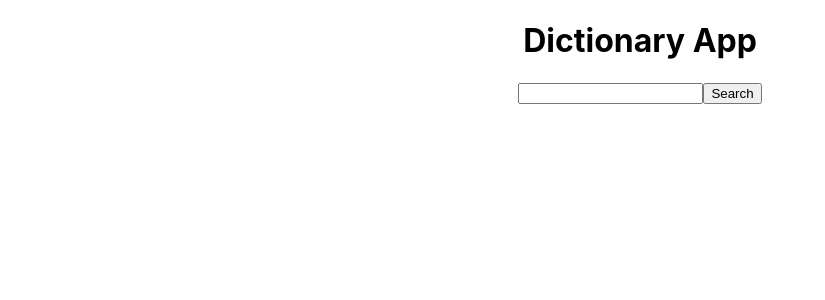
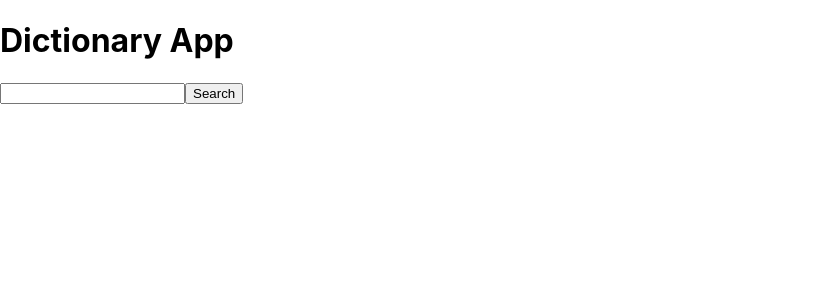
Before and after one commit to deekshithhh/XDictionary, a React (Create React App) app in the folder xdict/: page / in a window 1280 px wide. Shown: the top 300 px of the page, without its empty margins (0-825 px from the left). Built offline with nearby package versions, Linux system fonts and the light colour scheme.

Commit message:
Test Case handle

```diff
--- a/xdict/src/App.js
+++ b/xdict/src/App.js
@@ -3,7 +3,7 @@ import './App.css';
 import Dictionary from './Components/Home';
 function App() {
   return (
-    <div className="App">
+    <div >
      <Dictionary/>
     </div>
   );
--- a/xdict/src/Components/Home.jsx
+++ b/xdict/src/Components/Home.jsx
@@ -1,4 +1,4 @@
-import { useState } from "react";
+import { useEffect, useState } from "react";
 
 export default function Dictionary() {
   const [text, setText] = useState("");
@@ -14,6 +14,10 @@ export default function Dictionary() {
 
     { word: "State", meaning: "An object that stores data for a component." },
   ];
+
+  useEffect(()=>{
+
+  })
 
   const Searchdict = (SearchData) => {
     const response = DictData.find(
```
